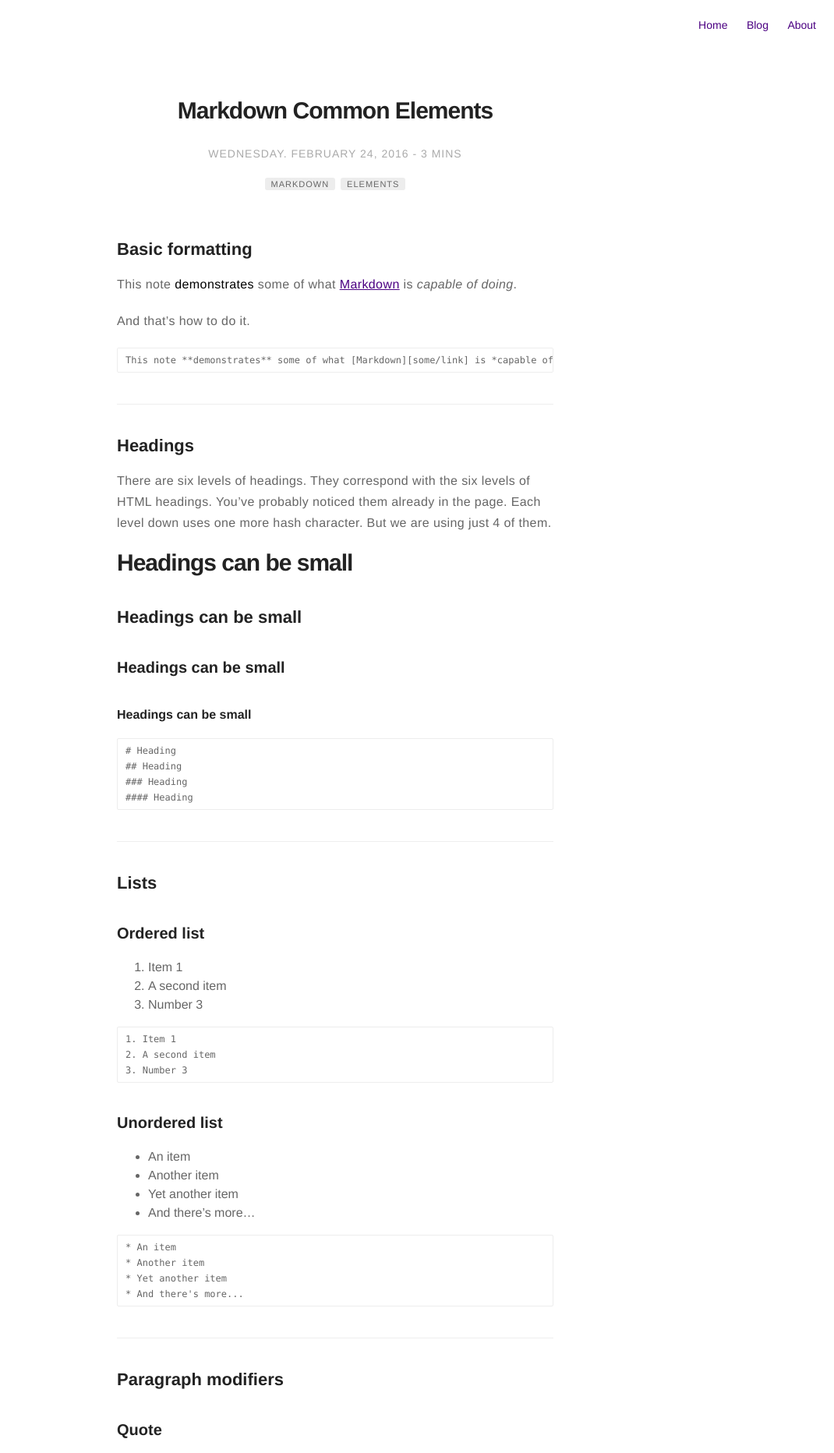
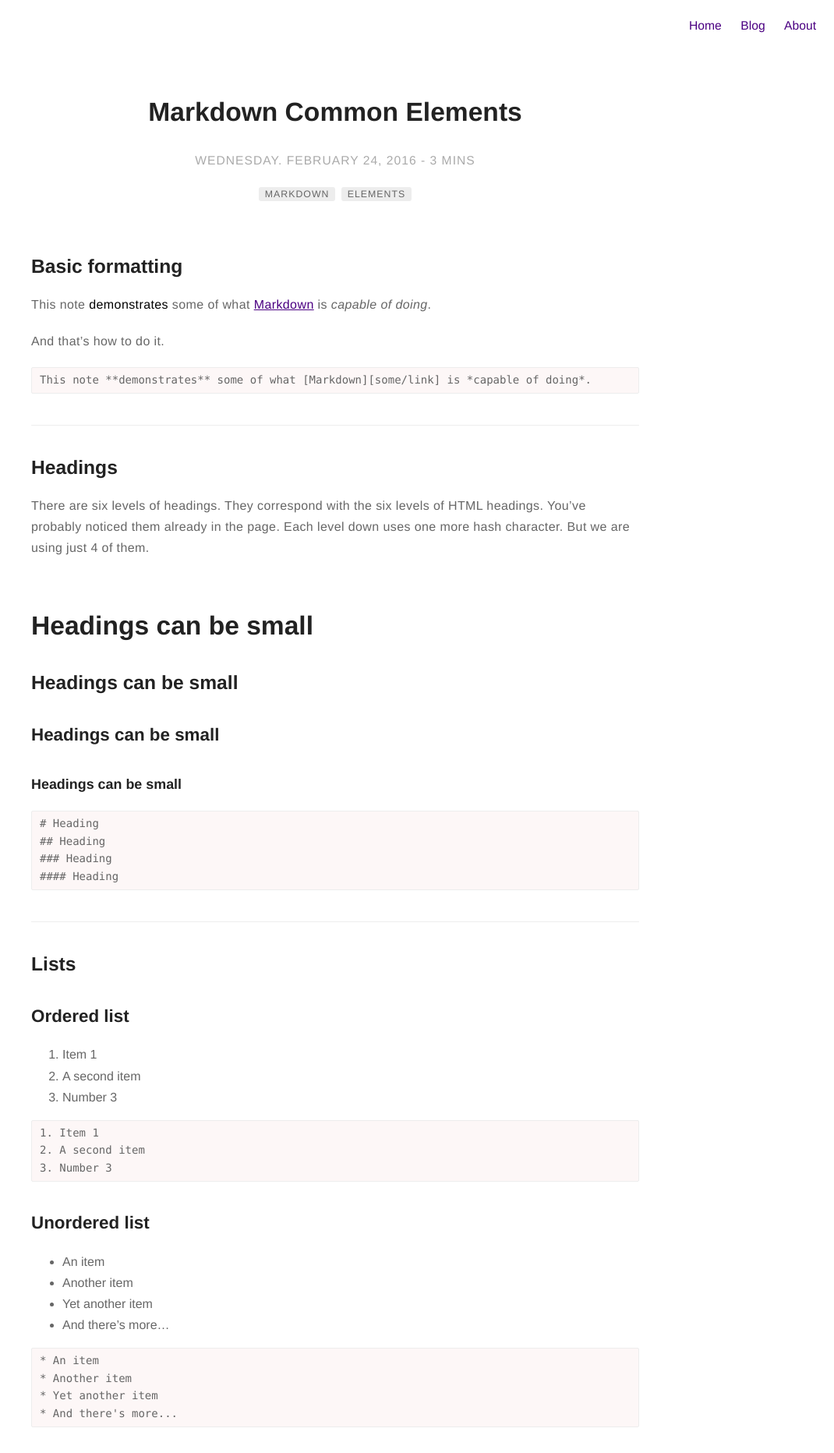
Before and after one commit to mgopsill/mgopsill.github.io, a Jekyll site: the page built from _posts/2016-02-24-markdown-common-elements copy.markdown, in a window 1280 px wide. Shown: the top 1864 px of the page at 78% size, without its empty margins (210-1280 px from the left). Built offline with Jekyll 4.4.1, drawn with Linux system fonts in a browser that asks for light colours.

Commit message:
updates layout

```diff
--- a/_sass/base/general.sass
+++ b/_sass/base/general.sass
@@ -1,5 +1,5 @@
 body, html
-	font-size: 62.5%
+	font-size: 70%
 
 body
 	font: 16px $fontSans
@@ -13,9 +13,9 @@ h1, h2, h3, h4
 
 h1
 	font-size: 3rem
-	letter-spacing: -1px
 	color: $beta
 	font-weight: 700
+	margin: 2em 0em 0em 0em
 
 h2
 	font-size: 2.2rem
@@ -47,8 +47,7 @@ strong
 ul,
 ol
 	li
-		line-height: 2.4rem
-		font-weight: 300
+		line-height: 1.7
 		color: $alpha
 
 img,
@@ -59,6 +58,9 @@ iframe
 img,
 pre
 	border-radius: 4px
+	margin-left: auto
+	margin-right: auto
+	display: block
 
 figcaption
 	position: relative
@@ -94,9 +96,9 @@ code,
 tt
 	padding: 1px 0
 	font-family: $fontMonospace
-	font-size: 12px
+	font-size: 14px
 	line-height: 20px
-	background: #fff
+	background: #fdf7f7
 	border-radius: 2px
 
 pre
@@ -108,7 +110,7 @@ pre
 	font-size: 1.2rem
 	line-height: 2rem
 	overflow: auto
-	background: #fff
+	background: #fdf7f7
 	border: 1px solid $epsilon
 	border-radius: 2px
 
@@ -125,7 +127,14 @@ pre
 		width: 88%
 
 .wrapper-normal
-	max-width: 560px
+	max-width: 780px
 
 .wrapper-large
 	max-width: 810px
+
+code.language-plaintext.highlighter-rouge
+	border-radius: 2px
+	border: 1px solid #ededed
+	border-radius: 2px
+	padding: 3px
+	font-weight: 600
```
